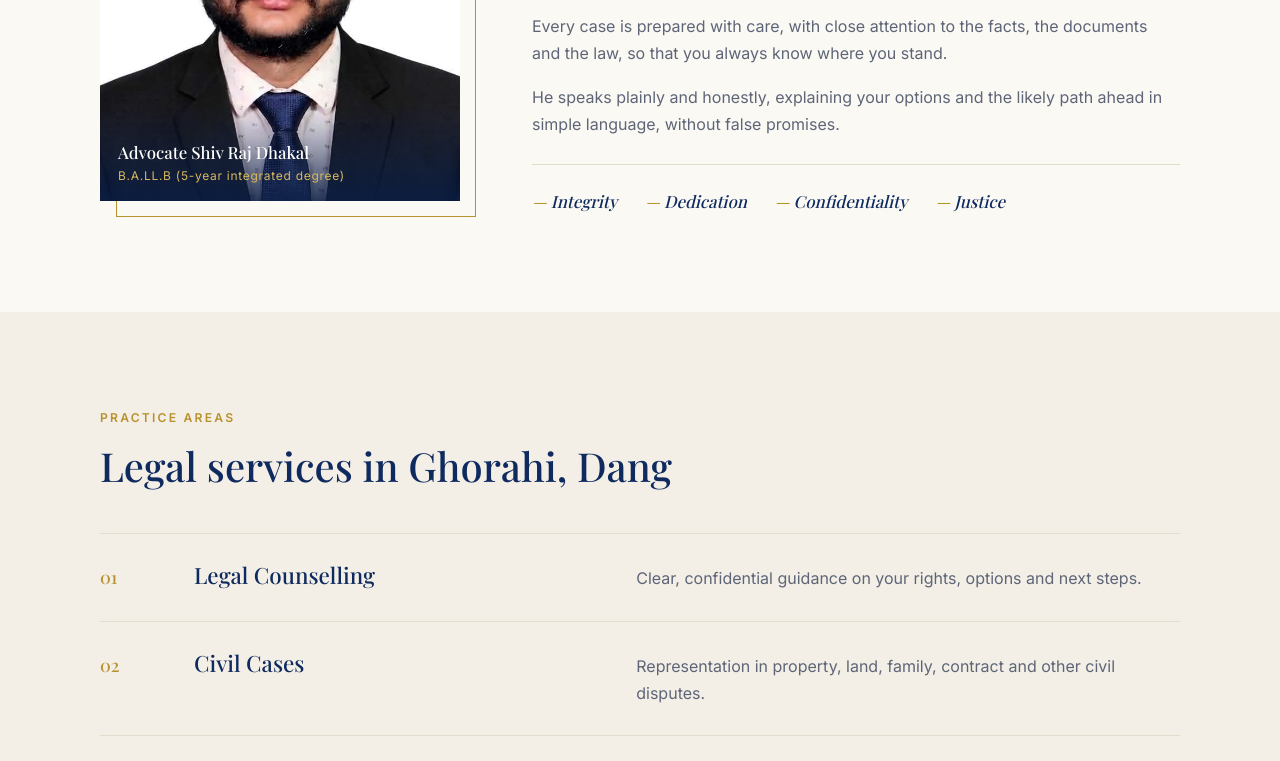
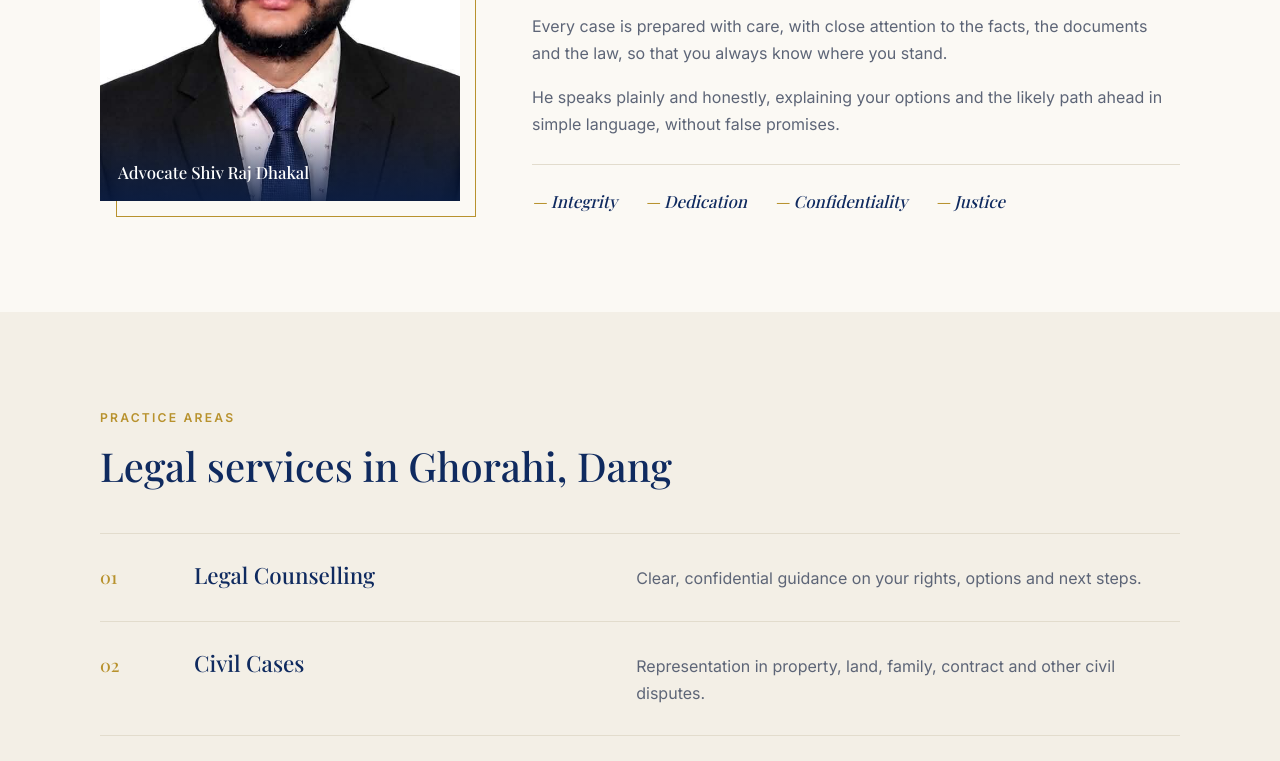
Before and after one commit to Shrish242/mandalilawfirm, a plain HTML site: page index.html in a window 1280 px wide. Shown: the part 1225-1986 px from the top of the page. Drawn offline with nearby package versions, Linux system fonts and the light colour scheme; a web font is replaced by a local one.

Commit message:
fourth commit

```diff
--- a/index.html
+++ b/index.html
@@ -131,7 +131,7 @@
           <img src="https://raw.githubusercontent.com/Shrish242/mandalilawfirm/master/potrait.jpeg" alt="Advocate Shiv Raj Dhakal" width="420" height="420" loading="lazy"
                onerror="this.parentElement.classList.add('no-img'); this.remove();">
           <span class="initials" aria-hidden="true">SD</span>
-          <figcaption>Advocate Shiv Raj Dhakal<small>B.A.LL.B (5-year integrated degree)</small></figcaption>
+          <figcaption>Advocate Shiv Raj Dhakal</figcaption>
         </figure>
         <div class="reveal">
           <p class="eyebrow">About</p>
```
